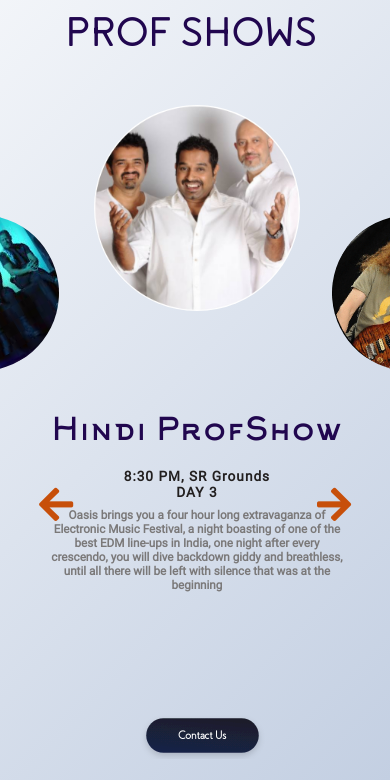
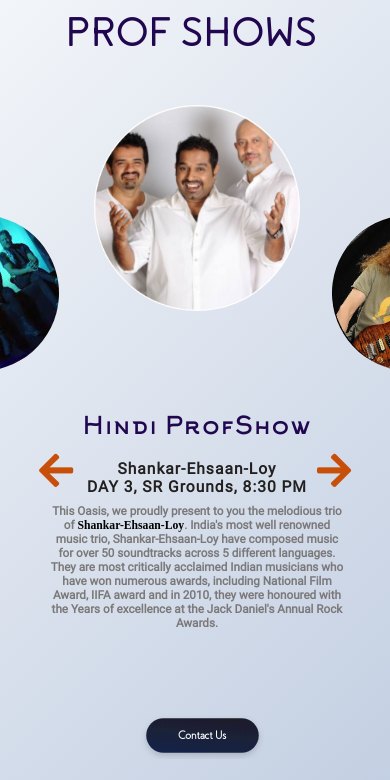
Before and after one commit to Akshit-Patel/ProfShow2018, a plain HTML site: page index.html in a window 390 px wide. Shown: the part 64-844 px from the top of the page. Drawn offline with Linux system fonts and the light colour scheme.

Commit message:
Bug Fixes

```diff
--- a/app.js
+++ b/app.js
@@ -19,18 +19,18 @@ var profShows=
 {
     name_Of_Event:["Hindi ProfShow","English ProfShow","EDM Night","N2O","Classical ProfShow"],
     details: {
-      date:["DAY 3","DAY 2","DAY 4","DAY 5","DAY 3"],
-      time:["8:30 PM","8:30 PM","9:30 PM","7:00 PM"," 6:00 PM"],
-      venue:["SR Grounds","Audi","SR  Grounds","Audi","Audi"]
+    	name_Of_Artist:["Shankar-Ehsaan-Loy", "Guthrie Govan", "Wolfpack", "Abhishek & Jaspreet", "Indosoul"],
+    	date:["DAY 3","DAY 2","DAY 4","DAY 5","DAY 3"],
+    	time:["8:30 PM","8:30 PM","9:30 PM","7:00 PM"," 6:00 PM"],
+    	venue:["SR Grounds","Audi","SR  Grounds","Audi","Audi"]
     },
     description:[
-    "Oasis brings you a four hour long extravaganza of Electronic Music Festival, a night boasting of one of the best EDM line-ups in India, one night after every crescendo, you will dive backdown giddy and breathless, until all there will be left with silence that was at the beginning"
-    ,"Oasis brings you a four hour long extravaganza of Electronic Music Festival, a night boasting of one of the best EDM line-ups in India, one night after every crescendo, you will dive backdown giddy and breathless, until all there will be left with silence that was at the beginning"
-    ,"Oasis brings you a four hour long extravaganza of Electronic Music Festival, a night boasting of one of the best EDM line-ups in India, one night after every crescendo, you will dive backdown giddy and breathless, until all there will be left with silence that was at the beginning"
-    ,"Oasis brings you a four hour long extravaganza of Electronic Music Festival, a night boasting of one of the best EDM line-ups in India, one night after every crescendo, you will dive backdown giddy and breathless, until all there will be left with silence that was at the beginning"
-    ,"Oasis brings you a four hour long extravaganza of Electronic Music Festival, a night boasting of one of the best EDM line-ups in India, one night after every crescendo, you will dive backdown giddy and breathless, until all there will be left with silence that was at the beginning"
-    ,"Oasis brings you a four hour long extravaganza of Electronic Music Festival, a night boasting of one of the best EDM line-ups in India, one night after every crescendo, you will dive backdown giddy and breathless, until all there will be left with silence that was at the beginning"
-]
+    "This Oasis, we proudly present to you the melodious trio of <b>Shankar-Ehsaan-Loy</b>. India's most well renowned music trio, Shankar-Ehsaan-Loy have composed music for over 50 soundtracks across 5 different languages. They are most critically acclaimed Indian musicians who have won numerous awards, including National Film Award, IIFA award and in 2010, they were honoured with the Years of excellence at the Jack Daniel's Annual Rock Awards."
+	,"We are proud to present to you the most awaited Prof Show for Oasis 2018! From collaborations with artists like Steven Wilson and Hans Zimmer to being the architect of mind-boggling solo prog-rock projects like Erotic Cakes, <b>Guthrie Govan</b> has been known for recording the most immaculate solos without any retakes.This year we bring you a musical night, the First International Prof show for Oasis, starring Guthrie Govan, and featuring Mohini Dey and Gino Banks."
+    ,"<b>Wolfpack</b>, a Belgian DJ duo who is currently ranked 35th on DJ Mag, and have been one of the top 100 EDM artists, internationally since 2014. Appreciated for their electro-house style, Wolfpack has collaborated the likes of Dimitri Vegas & Like Mike, Steve Aoki and NERVO. They've also been one of the headliners for the biggest EDM event, Tomorrowland 2018!"
+    ,"Presenting before you, the blockbuster duo for Oasis' very own standup show, N2O! First up, to blow your socks off, we have one of the subjects of the much famed <b>Abhishek Upmanyu</b>. And if that doesn't leave you in splits, <b>Jaspreet Singh</b>, is all set to tickle your funny bone. Get set for an amazing evening as this comic duo gears up to take you on the ride of your lifetime!"
+    ,"What is it about “good” music that strikes such a deep chord with us - no matter where it comes from? Who better to take us on a musical journey to answer this question than Karthick Iyer and his own unique style of music called <b>IndoSoul</b>. An electric violin, a mridangam, an acoustic guitar, bass and drums along with vocals form the core of the band. Often seen collaborating with stalwarts like A.R. Rahman, the band breaks down superficial barriers between genres, instruments, cultures and languages to bring out the deep commonalities that define Indosoul."
+  	]
 }
 var centerTop;
 var othersTop;
@@ -451,8 +451,8 @@ function addDetails(x)
     setTimeout(function(){
     document.getElementById("detailsBackground").style.opacity=1;
     },5);
-     textDetails.innerHTML="<div id='description'><div>"+profShows.name_Of_Event[x]+"</div><div>"+profShows.details.time[x] +", "+
-    profShows.details.venue[x]+"<br>"+ profShows.details.date[x]+"</div><div>"+profShows.description[x]+"</div></div>";
+    textDetails.innerHTML="<div id='description'><div>"+profShows.name_Of_Event[x]+"</div><div>"+ profShows.details.name_Of_Artist[x]+"<br>"+
+    profShows.details.date[x]+", "+profShows.details.venue[x]+", "+profShows.details.time[x]+"</div><div>"+profShows.description[x]+"</div></div>";
     setTimeout(function(){document.getElementById("description").style.opacity=1;},5);
 }
 
@@ -466,10 +466,14 @@ function open(){
     c++;
     if(c==1)
     {
+
+    if(window.innerWidth>=500)
+    {
         if(typeof document.getElementsByTagName("h3") !== "undefined" && document.getElementsByTagName("h3") != null)
         document.getElementsByTagName("h3")[0].style.display="none";
         if(typeof document.getElementsByTagName("h4") !== "undefined" && document.getElementsByTagName("h3") != null)
         document.getElementsByTagName("h4")[0].style.display="none";
+	}
         center.style.transition="0.5s";
         center.style.zIndex = 10;
         document.getElementById("detailsBackground").style.display="block";
@@ -567,7 +571,13 @@ function closeContactDetails()
         details.style.display="none";
         close.style.display="none";
     }, 500);
-    enable();
+    if(window.innerWidth>=500)
+    {
+    	if(document.getElementById("detailsBackground").style.display==="none")
+    		enable();
+    }
+    else
+    	enable();
 }
 
 //to show the name of profshow and its breif description
@@ -577,7 +587,7 @@ function breifDescription()
     if(typeof document.getElementsByTagName("h3") !== "undefined" && document.getElementsByTagName("h3") != null)
      setTimeout(function() {document.getElementsByTagName("h3")[0].style.opacity=1;}, 5);
 
-     document.getElementById("breifDescription").innerHTML+="<center><h4>"+profShows.details.time[currentEvent] +", "+profShows.details.venue[currentEvent]+"<br>"+ profShows.details.date[currentEvent]+"</h4></center>";
+     document.getElementById("breifDescription").innerHTML+="<center><h4>"+"<br>"+ profShows.details.name_Of_Artist[currentEvent]+"<br>"+ profShows.details.date[currentEvent]+", "+" "+profShows.details.venue[currentEvent]+", "+" "+profShows.details.time[currentEvent]+"</h4></center>";
      if(typeof document.getElementsByTagName("h4") !== "undefined" && document.getElementsByTagName("h4") != null)
      setTimeout(function() {document.getElementsByTagName("h4")[0].style.opacity=1;}, 5);
 }
--- a/styles.css
+++ b/styles.css
@@ -240,7 +240,7 @@ img {
 	display: none;
 	opacity: 0;
 	transition: 0.5s;
-    padding-top: 6.5vh;
+    padding-top: 6.75vh;
 }
 #contactDetails h1 {
 	color: white;
@@ -269,7 +269,7 @@ h4 {
 	opacity:0;
 	transition: 1s;
 	position: relative;
-	top: -2vh;
+	top: -6vh;
 }
 .details h4
 {
@@ -350,7 +350,7 @@ a:hover {
    font-family: Roboto;
    padding-top: 3vh;
    overflow: scroll;
-   height:40vh;
+   height: 40vh;
 }
 
 
@@ -412,7 +412,7 @@ a:hover {
 	}
 	.navButton {
 		position: absolute;
-		top: 65vh;
+		top: 61vh;
 		font-size: 10vw;
 	}
 	#next {
@@ -424,7 +424,7 @@ a:hover {
 		z-index: 3;
 	}
 	#contactDetails h1 {
-		font-size: 6.75vw;
+		font-size: 6.5vw;
 	}
 	#contactDetails h2 {
 		font-size: 5vw;
@@ -501,20 +501,17 @@ a:hover {
 	padding-top:0;
 	z-index: 0;
 	}
-	 /* .detailsBackground:before {
-	opacity: 0.0;
-	}   */
+
 	#description div:first-child
 	{
-	font-size: 8vw;
+	font-size: 6.25vw;
 	color: rgb(33, 7, 79);
-	top: -2vh;
-	font-weight: 400;
+	font-weight: 500;
 	letter-spacing: 0.5px;
 	}
 	#description div:nth-child(2n)
 	{
-	font-size: 3.5vw;
+	font-size: 4vw;
 	color: rgb(34, 31, 31);
 	padding-top:2vh;
 	letter-spacing: 1px;
@@ -526,7 +523,6 @@ a:hover {
 	color: rgb(122, 120, 120);
 	padding-top: 1vh;
 	overflow:scroll;
-	height: 17vh;
-
+	height: 20vh;
 	}
 }
```
